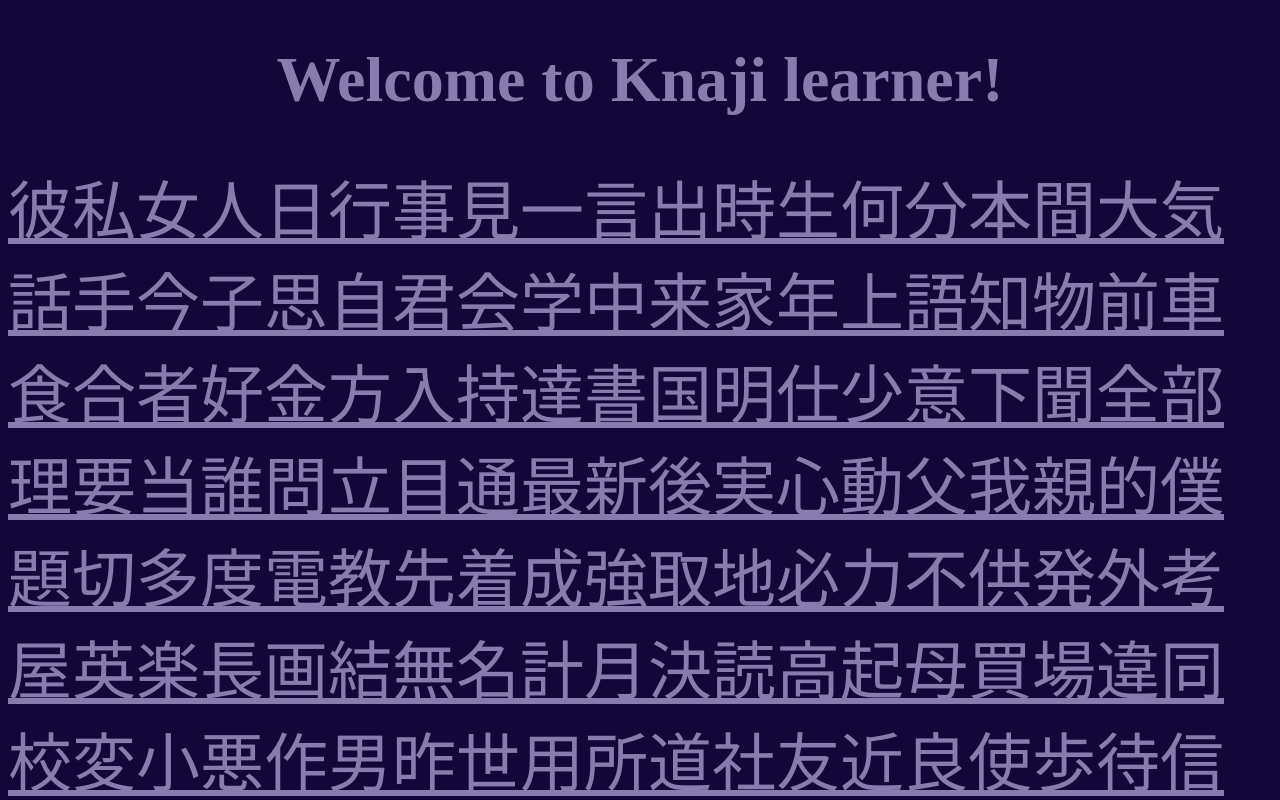
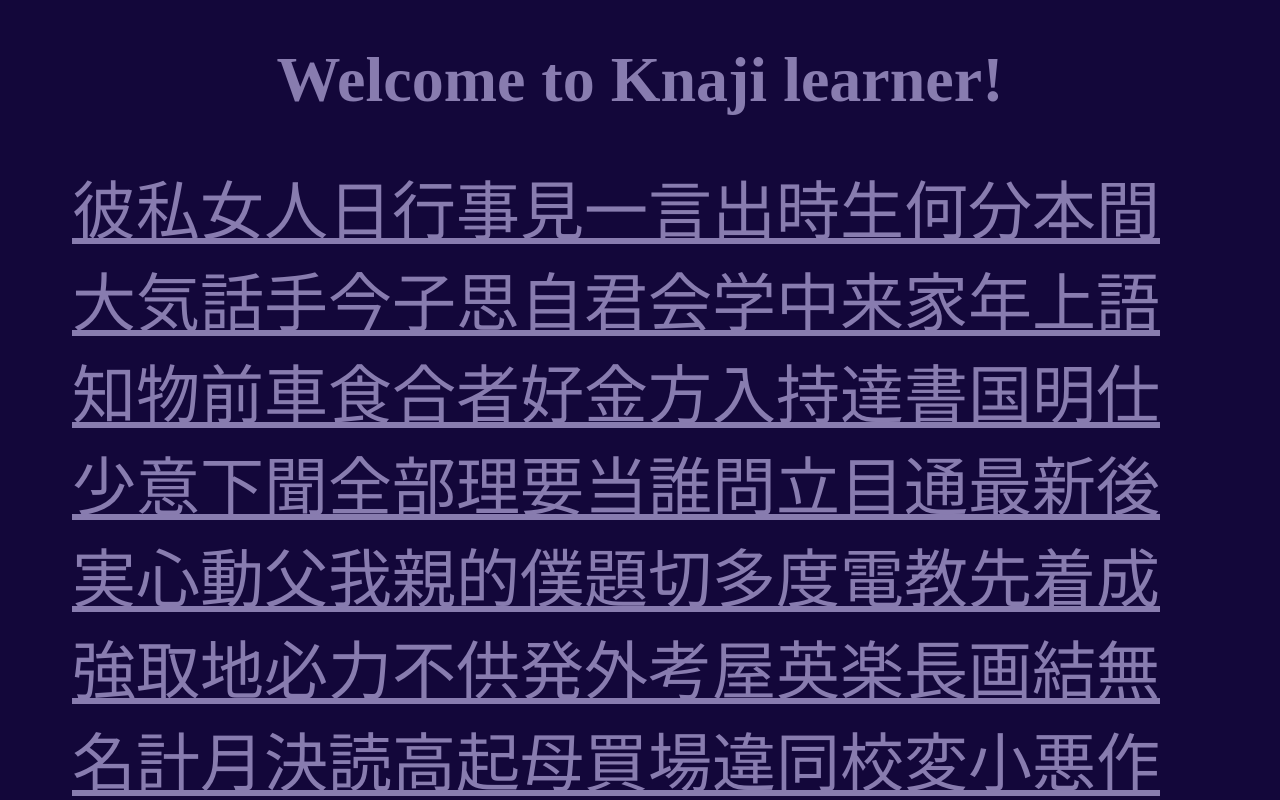
Before and after one commit to iccanobif/webKanjiLearner, an Angular app in the folder frontend/: page / in a window 1280 px wide. Shown: the top 800 px of the page. Built offline with nearby package versions, Linux system fonts and the light colour scheme.

Commit message:
sentence separators

```diff
--- a/frontend/src/app/kanji-detail/kanji-detail.component.html
+++ b/frontend/src/app/kanji-detail/kanji-detail.component.html
@@ -11,5 +11,7 @@
 
 <h2>Sentences</h2>
 
-<app-sentence *ngFor="let sentence of kanjiDetail.sentences" [sentence]="sentence">
-</app-sentence>
+<div *ngFor="let sentence of kanjiDetail.sentences" class="sentenceContainer">
+    <app-sentence  [sentence]="sentence">
+    </app-sentence>
+</div>
--- a/frontend/src/styles.css
+++ b/frontend/src/styles.css
@@ -7,6 +7,8 @@
     color: #887caf;
     font-family: "MS Gothic", TakaoGothic;
     font-size: 2em;
+    padding-left: 2em;
+    padding-right: 2em;
 }
 
 a {
@@ -16,3 +18,9 @@
 a:visited {
     color: #887caf;
 }
+
+.sentenceContainer
+{
+    border-bottom-style: solid;
+    border-bottom-color: #887caf;
+}
```
